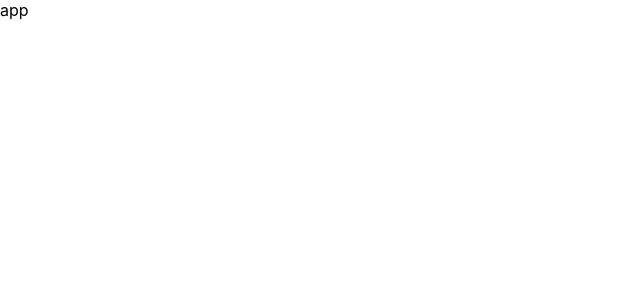
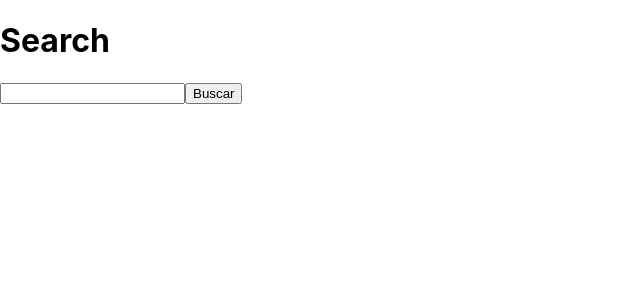
Before and after one commit to moromisato/ignite-project-05, a Next.js app: page / in a window 1280 px wide. Shown: the top 300 px of the page, without its empty margins (0-640 px from the left). Built offline with nearby package versions, Linux system fonts and the light colour scheme.

Commit message:
added new components to index

```diff
--- a/pages/index.tsx
+++ b/pages/index.tsx
@@ -1,11 +1,40 @@
-import type { NextPage } from 'next'
+import { FormEvent, useState } from "react"
+import { SearchResults } from "../components/SearchResults";
 
-const Home: NextPage = () => {
+export default function Home() {
+
+  const [ search, setSearch ] = useState('');
+  const [ results, setResults ] = useState([]);
+
+  async function handleSearch(event: FormEvent) {
+    event.preventDefault();
+
+    if (!search.trim()) {
+      return;
+    }
+
+    const response = await fetch(`http://localhost:3333/products?q=${search}`)
+    const data = await response.json();
+
+    setResults(data)
+  }
+
   return (
     <div>
-      app
+      <h1>Search</h1>
+
+      <form onSubmit={handleSearch}>
+        <input
+          type="text"
+          value={search}
+          onChange={e => setSearch(e.target.value)}
+        />
+        <button type="submit">
+          Buscar
+        </button>
+      </form>
+
+      <SearchResults results={results} />
     </div>
   )
 }
-
-export default Home
```
